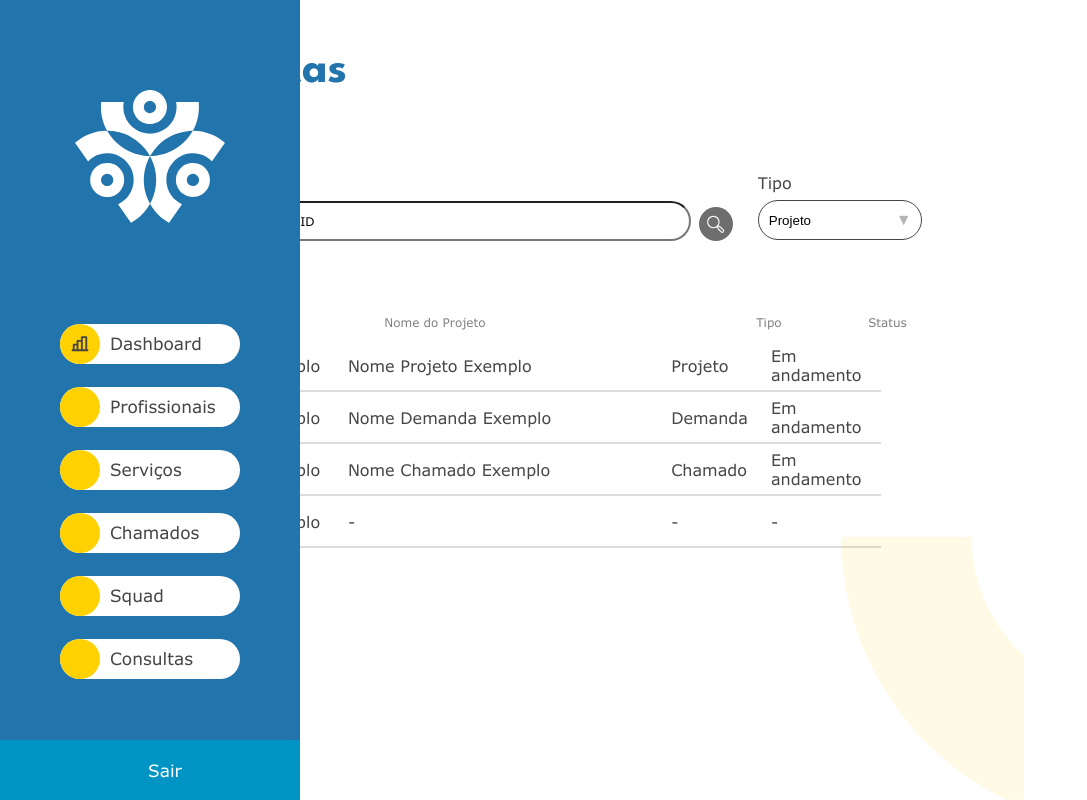
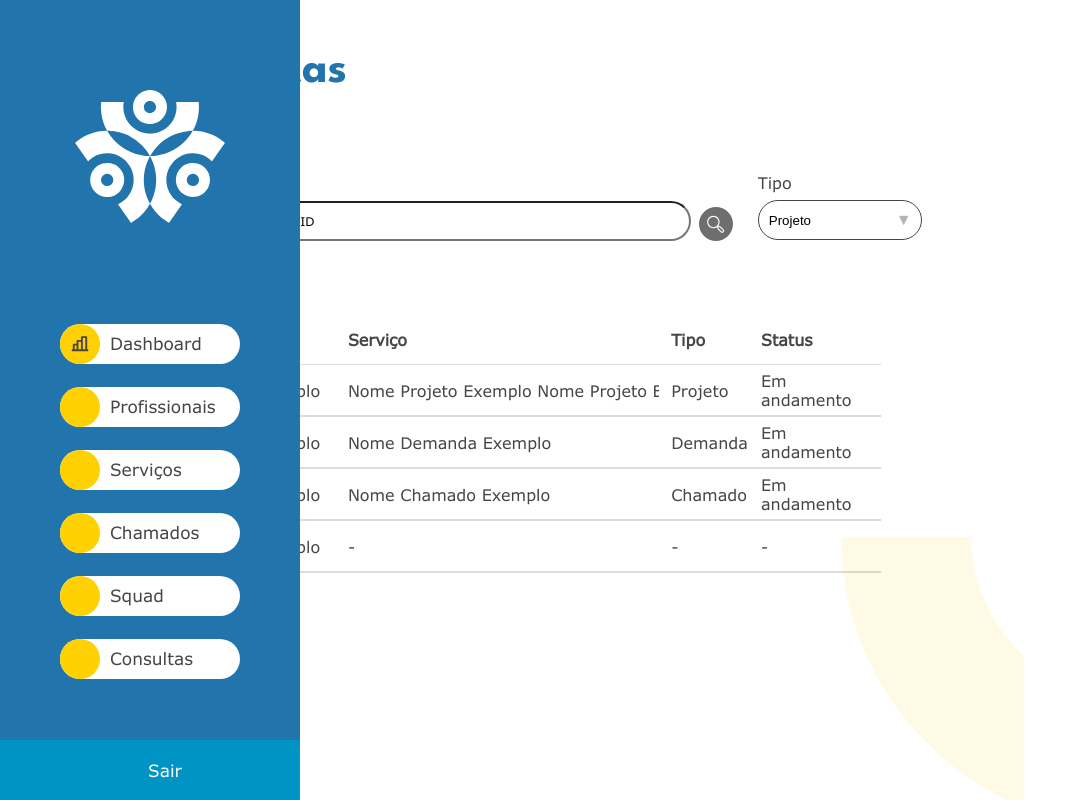
Before and after one commit to Maneasy-CODE/Maneasy-react, a React (Vite) app: page /pagina/consultas in a window 1280 px wide. Shown: the whole page, without its empty margins (0-1087 px from the left). Built offline with nearby package versions, Linux system fonts and the light colour scheme; some icons are missing.

Commit message:
Atualizacao consulta

```diff
--- a/src/components/LinhaConsulta/index.tsx
+++ b/src/components/LinhaConsulta/index.tsx
@@ -6,10 +6,10 @@ import { Link } from 'react-router-dom';
 function Lista_consulta(props: any) {
     return (
         <tr id="consulta" className='consulta_lista'>
-            <td className="linha_consultas_nome_profissional">{props.nome_profissional}</td>
-            <td className="linha_consultas_nome_projeto">{props.nome_projeto}</td>
-            <td className="linha_consultas_tipo">{props.tipo}</td>
-            <td className="linha_consultas_status">{props.status}</td>
+            <td data-cell="profissional" className="linha_consultas_nome_profissional">{props.nome_profissional}</td>
+            <td data-cell="serviço" className="linha_consultas_nome_projeto">{props.nome_projeto}</td>
+            <td data-cell="tipo" className="linha_consultas_tipo">{props.tipo}</td>
+            <td data-cell="status" className="linha_consultas_status">{props.status}</td>
         </tr>
     );
 }
--- a/src/components/LinhaConsulta/style.css
+++ b/src/components/LinhaConsulta/style.css
@@ -23,6 +23,7 @@
 
 }
 
+
 #consulta .button_consulta {
     padding: 0;
     border: none;
@@ -34,12 +35,17 @@
 
 #consulta .linha_consultas_nome_profissional {
     width: 30%;
-
-
+    /* max-width: 15ch; */
+    overflow: hidden;
+    text-overflow: ellipsis;
+    white-space: nowrap;
 }
 
 #consulta .linha_consultas_nome_projeto {
     width: 40%;
+    overflow: hidden;
+    text-overflow: ellipsis;
+    white-space: nowrap;
 
 
 
@@ -57,8 +63,6 @@
 
 #consulta .linha_consultas_status {
     width: 15%;
-    padding: 0 0 0 10px;
-    height: 25px;
     font-family: "VerdanaRegular";
 }
 
@@ -67,9 +71,9 @@
 }
 
 #consulta td {
+    height: 50px;
     display: flex;
     align-items: center;
-    height: 50px;
     border-collapse: collapse;
 
 }
@@ -79,3 +83,68 @@
     align-items: center;
     border-bottom: #27272729 solid 1px;
 }
+
+
+@media screen and (max-width: 1000px) {
+    thead {
+        display: none;
+    }
+
+    td {
+        display: grid;
+        gap: 10px;
+        grid-template-columns: 20ch auto;
+    }
+
+    td::before {
+        content: attr(data-cell) ": ";
+        font-weight: 700;
+        text-transform: capitalize;
+        width: 100px;
+
+    }
+
+    td:first-child {
+        padding-top: 24px;
+    }
+
+    /* td:last-child {
+        padding-bottom: 24px;
+    } */
+
+    .consulta_lista{
+        flex-direction: column;
+    }
+/*
+    .consulta_lista td::before {
+        content: '';
+    }
+*/
+    #consulta .consulta_lista td {
+       width: 100%;
+       max-width: 100%;
+    }
+
+    .section_ID_Consultar {
+        width: 100%;
+    }
+
+    .pesquisa_tipo {
+        width: 100%;
+    }
+
+    .section_ID_Consultar {
+        margin: 0;
+    }
+
+    .pesquisa_and_filtro{
+        gap: 10px;
+    }
+
+    #consulta h2 {
+        padding-top: 50px;
+    }
+
+
+
+}
--- a/src/pages/Consultas/index.tsx
+++ b/src/pages/Consultas/index.tsx
@@ -16,7 +16,7 @@ function Consultas() {
     const listaConsulta: any = [
         {
             nome_profissional: "Nome Profissional Exemplo",
-            nome_projeto: "Nome Projeto Exemplo",
+            nome_projeto: "Nome Projeto Exemplo Nome Projeto Exemplo Nome Projeto Exemplo Nome Projeto Exemplo Nome Projeto Exemplo Nome Projeto Exemplo Nome Projeto Exemplo Nome Projeto Exemplo",
             tipo: "Projeto",
             status: "Em andamento"
 
@@ -89,17 +89,18 @@ function Consultas() {
                         <section className="section_table ">
                             <h2>Consultas</h2>
 
-
-                            <div id="consultas_titulo" className="titulos_consulta ">
-                                <p className="linha_consultas_nome_profissional">Nome do Profissional</p>
-                                <p className="linha_consultas_nome_projeto">Nome do Projeto</p>
-                                <p className="linha_consultas_tipo">Tipo</p>
-                                <p className="linha_consultas_status">Status</p>
-                            </div>
-
                             <div className="tabela_scroll">
                                 <table>
                                     <tbody>
+                                        <thead>
+                                        <tr className="linha_titulo">
+                                            <th className="  linha_consultas_nome_profissional">Profissional</th>
+                                            <th className=" linha_consultas_nome_projeto">Serviço</th>
+                                            <th className=" linha_consultas_tipo">Tipo</th>
+                                            <th className="linha_consultas_status ">Status</th>
+                                        </tr>
+                                        </thead>
+
                                         {
                                             listaConsulta.map((consulta: any) => {
                                                 return <tr key={consulta.id}>
@@ -108,7 +109,6 @@ function Consultas() {
                                                         nome_projeto={consulta.nome_projeto}
                                                         tipo={consulta.tipo}
                                                         status={consulta.status}
-
                                                     />
                                                 </tr>
                                             })
--- a/src/pages/Consultas/style.css
+++ b/src/pages/Consultas/style.css
@@ -11,6 +11,9 @@
     margin: 30px 0 30px 0;
     font-family: "VerdanaRegular";
 
+}
+tr {
+    width: 100%;
 }
 
 #consulta label {
@@ -125,9 +128,11 @@
     position: relative;
 }
 
-
-
-
+thead{
+    gap: 12px;
+    display: flex;
+    width: 100%;
+}
 
 #consulta .section_pesquisa p {
     font-family: "VerdanaRegular";
@@ -248,29 +253,22 @@ select .input-field{
 }
 
 #consultas_titulo p{
-    color: gray;
     font-size: 10px;
 }
 
 .linha_consultas_nome_profissional {
     width: 30%;
     max-width: 269.91px;
-
 }
 
 .linha_consultas_nome_projeto {
     width: 40%;
     max-width: 359.88px;
-
-
-
 }
 
 .linha_consultas_tipo {
     width: 10%;
     max-width: 89.96px;
-
-
 }
 
 .linha_consultas_status {
@@ -278,11 +276,19 @@ select .input-field{
     max-width: 134.95px;
 }
 
+.linha_titulo{
+    gap: 12px;
+    height: 50px;
+}
+
+.linha_titulo th{
+    display: flex;
+    justify-content: space-between;
+}
 
 #consultas_titulo{
     width: 905px;
     gap: 12px;
-
 }
 
 
@@ -314,3 +320,26 @@ select .input-field{
     display: flex;
     width: 899.71px;
   }
+
+
+  @media screen and (max-width: 950px) {
+    .conjunto-botoes {
+        display: flex;
+        justify-content: space-between;
+    }
+
+    button {
+        margin-right: 0;
+    }
+
+    button[type="reset"] {
+        margin-right: 15px;
+    }
+
+    .pesquisa_and_filtro{
+    display: flex;
+    flex-direction: column;
+    }
+
+
+}
```
